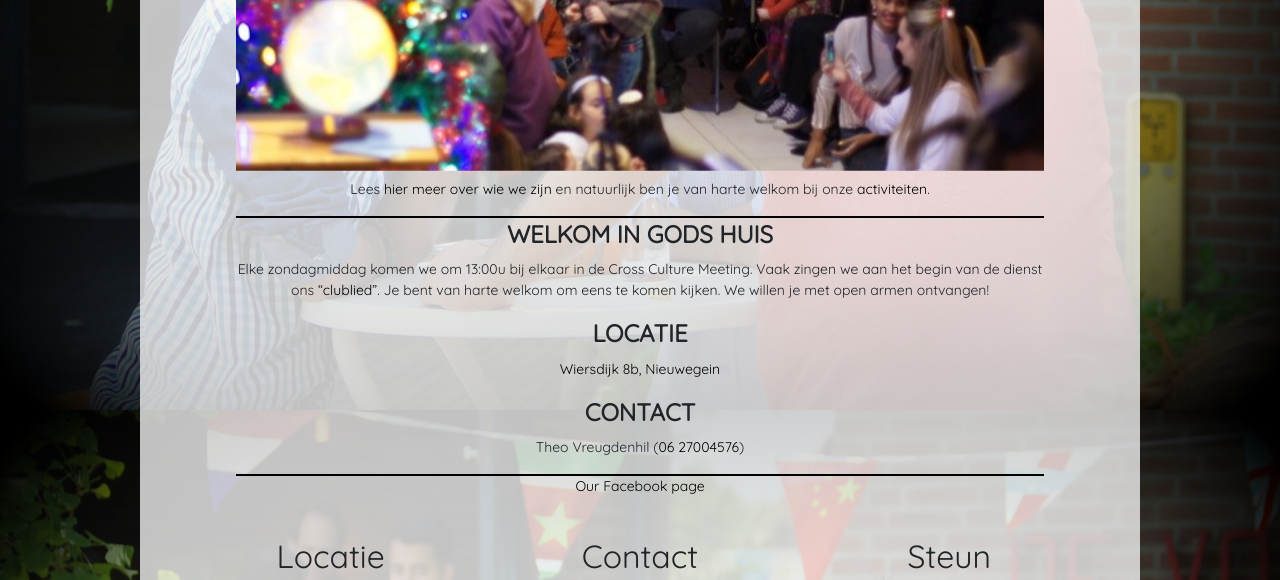
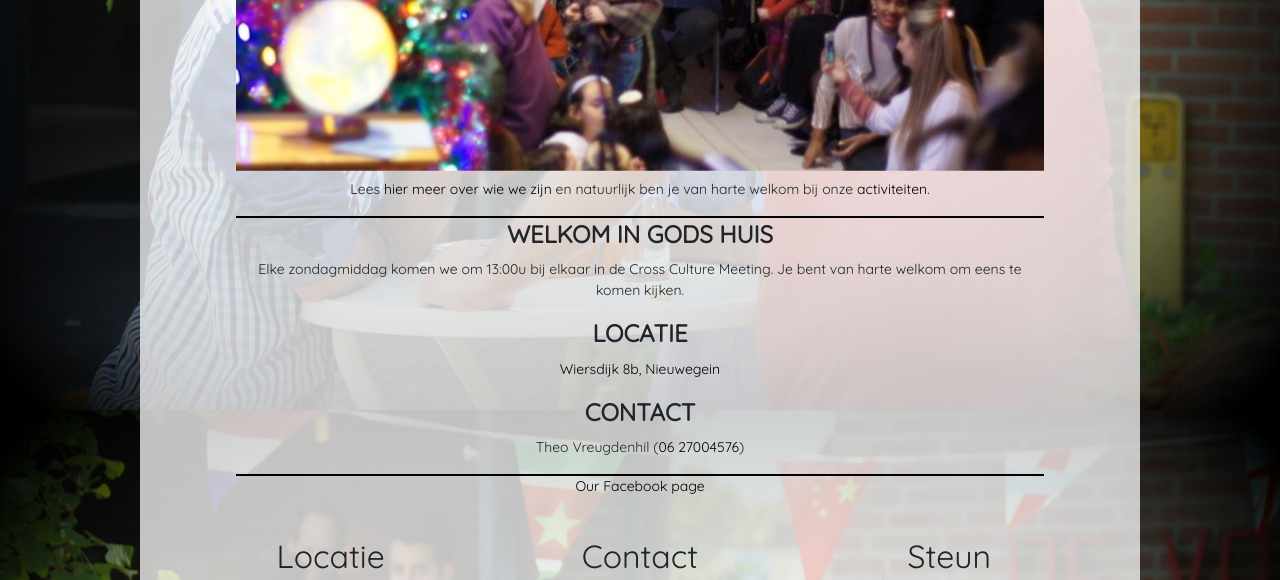
Before and after one commit to gerritjandebruin/cross-culture-nieuwegein, a Jekyll site: the page built from index.md, in a window 1280 px wide and 900 px high, scrolled down 538 px, cut to the strip 0-580 px from the top of the window. Built offline with Jekyll 4.4.1, drawn with Linux system fonts in a browser that asks for light colours.

Commit message:
Update index.md

```diff
--- a/index.md
+++ b/index.md
@@ -44,7 +44,7 @@ Iedereen is welkom, of je nu wel christen bent of niet. We willen je graag ontmo
 ------------------------------------------------------------------------------------------------------------------------
 
 # WELKOM IN GODS HUIS
-Elke zondagmiddag komen we om 13:00u bij elkaar in de Cross Culture Meeting. Vaak zingen we aan het begin van de dienst ons <a href="https://www.youtube.com/watch?v=JgfYcKyv61Q">“clublied”</a>. Je bent van harte welkom om eens te komen kijken. We willen je met open armen ontvangen!
+Elke zondagmiddag komen we om 13:00u bij elkaar in de Cross Culture Meeting. Je bent van harte welkom om eens te komen kijken.
 
 # LOCATIE
 <a href="https://goo.gl/maps/8XTYnRHuTD62jS336">Wiersdijk 8b, Nieuwegein</a>
```
